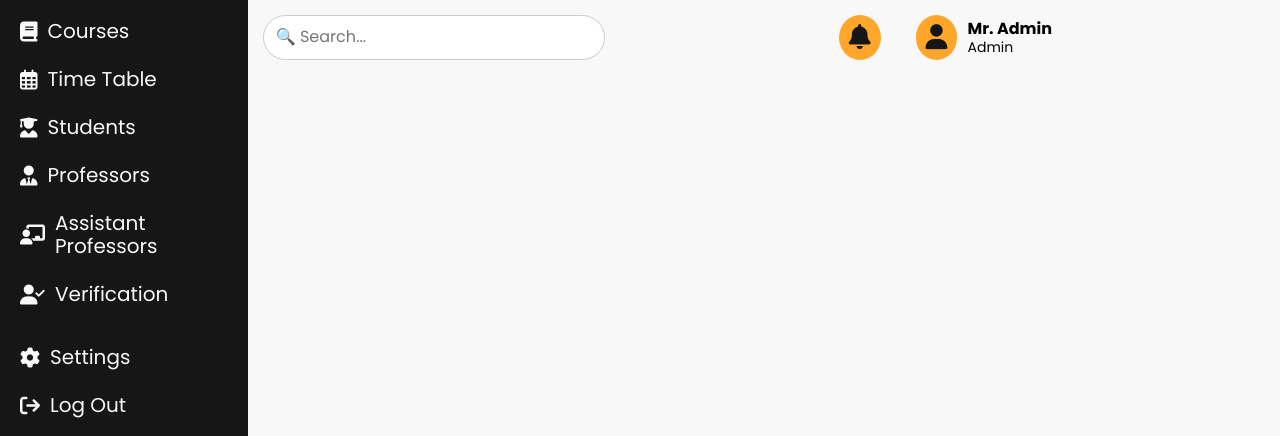
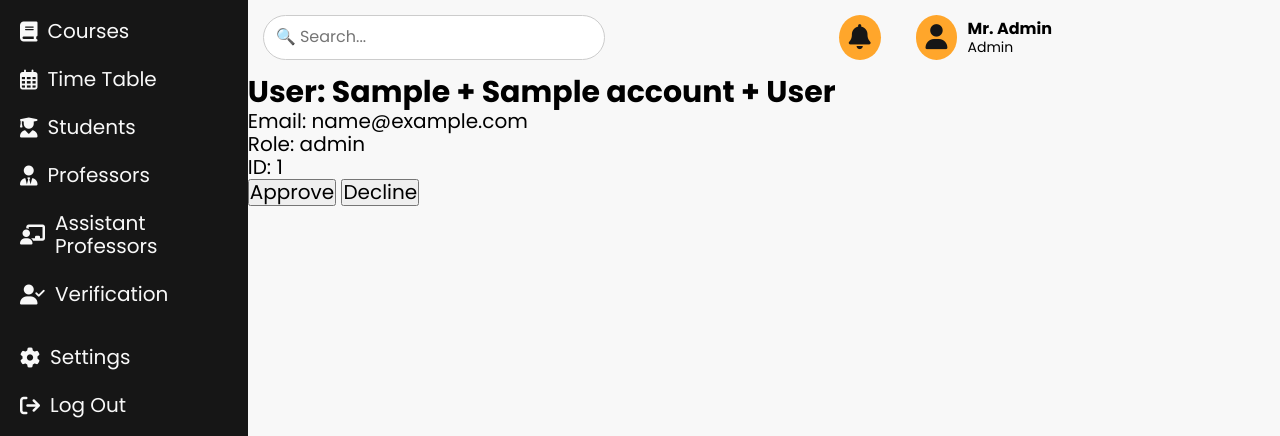
Before and after one commit to Ammar-1652/project_system_000, a Flask app: template templates/verification_for_admin.html in a window 1280 px wide. Shown: the part 115-551 px from the top of the page. Run offline with Flask 3, Linux system fonts and the light colour scheme; the template is opened without the code that fills it: most values are stand-ins (such as "Sample title", 1, 10 or a date in 2020).

Commit message:
vertification

```diff
--- a/templates/sign_up_for_students.html
+++ b/templates/sign_up_for_students.html
@@ -78,5 +78,3 @@
   </div>
 </div>
 <!-- End Sign Up Students -->
-
-{% for account in accounts %} {{ account }} {% endfor %} {% endblock content %}
--- a/templates/verification_for_admin.html
+++ b/templates/verification_for_admin.html
@@ -7,6 +7,19 @@
   rel="stylesheet"
   href="{{ url_for('static', filename='css/verification_for_admin.css') }}"
 />
-{% endblock style %} {%block content_of_admin_dashboard %}
-<!--  -->
-{% endblock content_of_admin_dashboard %}
+{% endblock style %} {%block content_of_admin_dashboard %} {% for account in
+accounts %}
+<section>
+  <div class="card">
+    <h2>
+      User: {{ account.first_name }} + {{ account.middle_name }} + {{
+      account.last_name }}
+    </h2>
+    <p>Email: {{ account.email }}</p>
+    <p>Role: {{ account.role }}</p>
+    <p>ID: {{ account.id }}</p>
+    <button class="btn-approve">Approve</button>
+    <button class="btn-decline">Decline</button>
+  </div>
+</section>
+{% endfor %} {% endblock content_of_admin_dashboard %}
```
Also changed, not shown: static/css/vervication_for_admin.css (+40 -0 lines).
